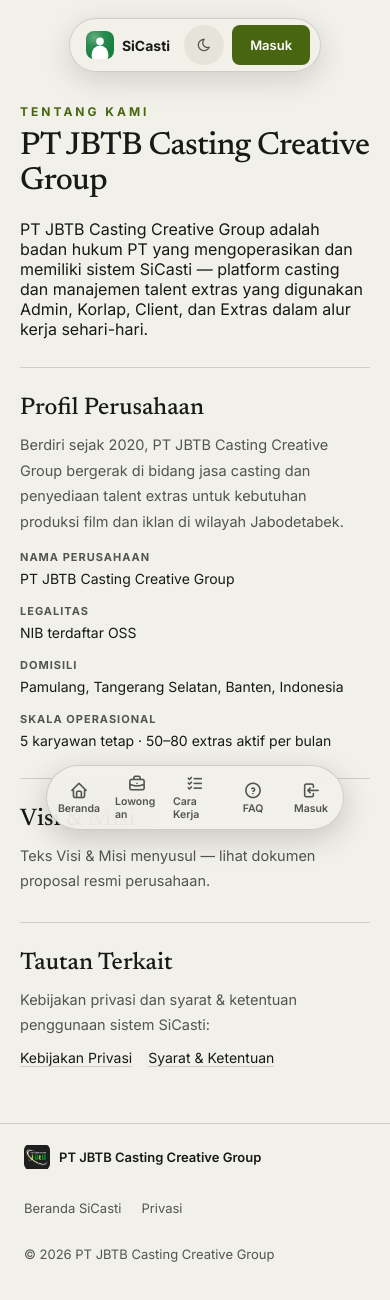
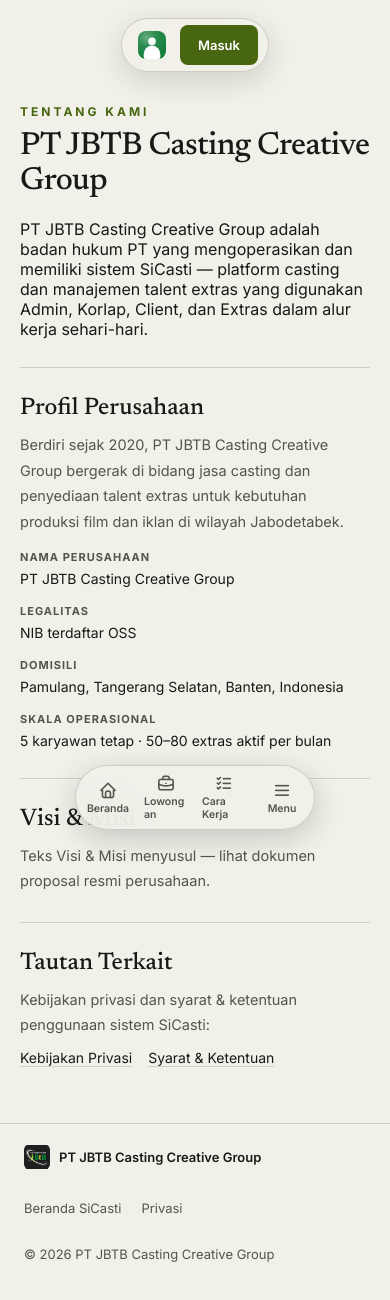
Before and after one commit to fakrl/extras, a Laravel app: page /tentang in a window 390 px wide. Shown: the top 1300 px of the page. Run offline with Laravel 12, Linux system fonts and the light colour scheme; parts of the project's set-up code (start-up, migrations or seed data) failed here and were passed over; some libraries are stand-ins or nearby versions.

Commit message:
feat(nav): pill mobile icon-only, dock 4 item, sheet menu list-group
Revisi pill-nav mobile: top pill cuma logo+avatar/masuk (teks brand &
theme toggle disembunyikan), dock bawah dipangkas 5->4 item (FAQ &
akun/masuk pindah), item Menu buka dialog sheet berisi switch tema,
FAQ, daftar talent (guest), dan link tentang/privasi/S&K. Komponen
list-group/list-row generik dipisah ke partial baru biar reusable.

```diff
--- /dev/null
+++ b/resources/views/partials/list-group-style.blade.php
@@ -0,0 +1,24 @@
+<style>
+    .list-group-label { display: block; font-size: 12px; font-weight: 700; letter-spacing: 1px; text-transform: uppercase; color: var(--hp-muted); margin: 0 20px 8px; }
+    .list-group { background: var(--hp-card); border-radius: 28px; overflow: hidden; margin: 0 16px 28px; }
+    .list-row {
+        display: flex; align-items: center; gap: 16px; min-height: 56px; padding: 0 20px;
+        border-top: 1px solid var(--hp-line); color: var(--hp-fg); text-decoration: none;
+    }
+    .list-row:first-child { border-top: none; }
+    .list-row > i:first-child { font-size: 24px; color: var(--hp-muted); flex-shrink: 0; }
+    .list-row .label { flex: 1; font-size: 16px; }
+    .list-row .t, .list-row .s { display: block; flex: 1; }
+    .list-row .t { font-size: 16px; }
+    .list-row .s { font-size: 12.5px; color: var(--hp-muted); margin-top: 2px; }
+    .list-row .chev { font-size: 18px; color: var(--hp-muted); opacity: .7; flex-shrink: 0; }
+    .list-row:hover, .list-row:focus-visible { background: var(--hp-bg); }
+    .list-row:focus-visible { outline: 2px solid var(--hp-accent); outline-offset: -2px; }
+    .list-row--accent > i:first-child, .list-row--accent .label { color: var(--hp-accent); }
+
+    .switch { position: relative; width: 44px; height: 26px; border-radius: 999px; border: none; background: var(--hp-line); padding: 0; cursor: pointer; flex-shrink: 0; }
+    .switch-thumb { position: absolute; top: 3px; left: 3px; width: 20px; height: 20px; border-radius: 50%; background: var(--hp-bg); transition: transform .15s ease; }
+    .switch[aria-checked="true"] { background: var(--hp-accent); }
+    .switch[aria-checked="true"] .switch-thumb { transform: translateX(18px); background: var(--hp-accent-on); }
+    .switch:focus-visible { outline: 2px solid var(--hp-accent); outline-offset: 2px; }
+</style>
--- a/resources/views/partials/pill-nav.blade.php
+++ b/resources/views/partials/pill-nav.blade.php
@@ -1,10 +1,11 @@
-{{-- Navbar pill mengambang (desktop) + dock bawah (mobile). Param: $page = 'home'|'tentang'. --}}
+{{-- Navbar pill mengambang (desktop) + dock bawah & sheet menu (mobile). Param: $page = 'home'|'tentang'. --}}
 @php
     $isHome = ($page ?? 'home') === 'home';
     $hrefLowongan = $isHome ? '#lowongan' : route('home').'#lowongan';
     $hrefCaraKerja = $isHome ? '#cara-kerja' : route('home').'#cara-kerja';
     $hrefFaq = $isHome ? '#faq' : route('home').'#faq';
 @endphp
+@include('partials.list-group-style')
 <style>
     main { padding-top: 84px; }
     .pill-nav { position: fixed; top: 18px; left: 0; right: 0; z-index: 200; display: flex; justify-content: center; padding: 0 16px; pointer-events: none; }
@@ -27,8 +28,17 @@
     .pill-nav :focus-visible { outline: 2px solid var(--hp-accent); outline-offset: 2px; }
 
     .bottom-dock { display: none; }
+    dialog#nav-sheet { margin: 0; width: 100%; max-width: 480px; border: none; border-radius: 24px 24px 0 0; padding: 0; background: var(--hp-bg); color: var(--hp-fg); position: fixed; left: 50%; bottom: 0; transform: translateX(-50%); max-height: 86vh; overflow-y: auto; }
+    dialog#nav-sheet::backdrop { background: rgba(0, 0, 0, .5); }
+    .nav-sheet-head { position: sticky; top: 0; display: flex; align-items: center; justify-content: space-between; padding: 18px 20px 10px; background: var(--hp-bg); }
+    .nav-sheet-title { font-size: 16px; font-weight: 700; }
+    .nav-sheet-close { width: 36px; height: 36px; border-radius: 50%; border: none; background: var(--hp-card); color: var(--hp-fg); display: flex; align-items: center; justify-content: center; cursor: pointer; }
+    .nav-sheet-body { padding-top: 6px; padding-bottom: calc(16px + env(safe-area-inset-bottom)); }
+
     @media (max-width: 768px) {
+        .pill-brand span { display: none; }
         .pill-links { display: none; }
+        .pill-nav .theme-toggle-btn { display: none; }
         main { padding-top: 72px; }
         .bottom-dock {
             display: flex; position: fixed; left: 50%; transform: translateX(-50%);
@@ -43,6 +53,7 @@
             display: flex; flex-direction: column; align-items: center; justify-content: center; gap: 2px;
             min-width: 56px; min-height: 48px; padding: 4px 6px; border-radius: 999px;
             color: var(--hp-muted); text-decoration: none; font-size: 10.5px; font-weight: 600;
+            border: none; background: none; font-family: inherit; cursor: pointer;
         }
         .bottom-dock-item i { font-size: 19px; }
         .bottom-dock-item:hover, .bottom-dock-item.is-active { color: var(--hp-fg); background: var(--hp-card); }
@@ -98,13 +109,62 @@
     <a href="{{ route('home') }}" class="bottom-dock-item" data-section="beranda"><i class="ti ti-home" aria-hidden="true"></i><span>Beranda</span></a>
     <a href="{{ $hrefLowongan }}" class="bottom-dock-item" data-section="lowongan"><i class="ti ti-briefcase" aria-hidden="true"></i><span>Lowongan</span></a>
     <a href="{{ $hrefCaraKerja }}" class="bottom-dock-item" data-section="cara-kerja"><i class="ti ti-list-check" aria-hidden="true"></i><span>Cara Kerja</span></a>
-    <a href="{{ $hrefFaq }}" class="bottom-dock-item" data-section="faq"><i class="ti ti-help-circle" aria-hidden="true"></i><span>FAQ</span></a>
-    @auth
-        <a href="/dashboard" class="bottom-dock-item"><i class="ti ti-user" aria-hidden="true"></i><span>Akun</span></a>
-    @else
-        <a href="{{ route('login') }}" class="bottom-dock-item"><i class="ti ti-login" aria-hidden="true"></i><span>Masuk</span></a>
-    @endauth
+    <button type="button" class="bottom-dock-item" id="dock-menu-item" aria-haspopup="dialog" aria-controls="nav-sheet"><i class="ti ti-menu-2" aria-hidden="true"></i><span>Menu</span></button>
 </nav>
+
+<dialog id="nav-sheet" aria-label="Menu">
+    <div class="nav-sheet-head">
+        <span class="nav-sheet-title">Menu</span>
+        <button type="button" class="nav-sheet-close" id="nav-sheet-close" aria-label="Tutup menu"><i class="ti ti-x" aria-hidden="true"></i></button>
+    </div>
+    <div class="nav-sheet-body">
+        <span class="list-group-label">Tampilan</span>
+        <div class="list-group">
+            <div class="list-row">
+                <i class="ti ti-moon" aria-hidden="true"></i>
+                <span class="label">Tema gelap</span>
+                <button type="button" class="switch" id="sheet-theme-switch" role="switch" aria-checked="false" aria-label="Tema gelap">
+                    <span class="switch-thumb"></span>
+                </button>
+            </div>
+        </div>
+
+        <span class="list-group-label">Jelajah</span>
+        <div class="list-group">
+            <a href="{{ $hrefFaq }}" class="list-row" id="sheet-faq">
+                <i class="ti ti-help-circle" aria-hidden="true"></i>
+                <span class="label">FAQ</span>
+                <i class="ti ti-chevron-right chev" aria-hidden="true"></i>
+            </a>
+            @guest
+                <a href="{{ route('register') }}" class="list-row list-row--accent">
+                    <i class="ti ti-user-plus" aria-hidden="true"></i>
+                    <span class="label">Daftar sebagai talent</span>
+                    <i class="ti ti-chevron-right chev" aria-hidden="true"></i>
+                </a>
+            @endguest
+        </div>
+
+        <span class="list-group-label">Info</span>
+        <div class="list-group">
+            <a href="{{ route('tentang') }}" class="list-row">
+                <i class="ti ti-building" aria-hidden="true"></i>
+                <span class="label">Tentang PT JBTB</span>
+                <i class="ti ti-chevron-right chev" aria-hidden="true"></i>
+            </a>
+            <a href="{{ route('privacy-policy') }}" class="list-row">
+                <i class="ti ti-lock" aria-hidden="true"></i>
+                <span class="label">Privasi</span>
+                <i class="ti ti-chevron-right chev" aria-hidden="true"></i>
+            </a>
+            <a href="{{ route('syarat-ketentuan') }}" class="list-row">
+                <i class="ti ti-file-text" aria-hidden="true"></i>
+                <span class="label">Syarat dan ketentuan</span>
+                <i class="ti ti-chevron-right chev" aria-hidden="true"></i>
+            </a>
+        </div>
+    </div>
+</dialog>
 
 <script>
 (function () {
@@ -112,14 +172,58 @@
     var targets = ['beranda', 'lowongan', 'cara-kerja', 'faq']
         .map(function (id) { return document.getElementById(id); })
         .filter(Boolean);
-    if (!navLinks.length || !targets.length || !('IntersectionObserver' in window)) return;
+    if (navLinks.length && targets.length && 'IntersectionObserver' in window) {
+        function setActive(id) {
+            navLinks.forEach(function (a) { a.classList.toggle('is-active', a.getAttribute('data-section') === id); });
+        }
+        var obs = new IntersectionObserver(function (entries) {
+            entries.forEach(function (entry) { if (entry.isIntersecting) setActive(entry.target.id); });
+        }, { rootMargin: '-45% 0px -50% 0px' });
+        targets.forEach(function (t) { obs.observe(t); });
+    }
 
-    function setActive(id) {
-        navLinks.forEach(function (a) { a.classList.toggle('is-active', a.getAttribute('data-section') === id); });
+    var sheet = document.getElementById('nav-sheet');
+    var menuItem = document.getElementById('dock-menu-item');
+    var closeBtn = document.getElementById('nav-sheet-close');
+    if (sheet && menuItem) {
+        menuItem.addEventListener('click', function () { sheet.showModal(); });
+        sheet.addEventListener('click', function (e) { if (e.target === sheet) sheet.close(); });
+        if (closeBtn) closeBtn.addEventListener('click', function () { sheet.close(); });
+        new MutationObserver(function () { menuItem.classList.toggle('is-active', sheet.open); })
+            .observe(sheet, { attributes: true, attributeFilter: ['open'] });
     }
-    var obs = new IntersectionObserver(function (entries) {
-        entries.forEach(function (entry) { if (entry.isIntersecting) setActive(entry.target.id); });
-    }, { rootMargin: '-45% 0px -50% 0px' });
-    targets.forEach(function (t) { obs.observe(t); });
+
+    var faqLink = document.getElementById('sheet-faq');
+    if (sheet && faqLink) {
+        faqLink.addEventListener('click', function (e) {
+            var href = faqLink.getAttribute('href');
+            sheet.close();
+            if (href.charAt(0) === '#') {
+                e.preventDefault();
+                var target = document.getElementById(href.slice(1));
+                if (target) target.scrollIntoView({ behavior: 'smooth' });
+            }
+        });
+    }
+
+    var themeSwitch = document.getElementById('sheet-theme-switch');
+    var themeIcon = document.getElementById('theme-icon');
+    var themeToggle = document.getElementById('theme-toggle');
+    function syncTheme() {
+        var dark = document.documentElement.getAttribute('data-theme') === 'dark';
+        if (themeSwitch) themeSwitch.setAttribute('aria-checked', dark ? 'true' : 'false');
+        if (themeIcon) themeIcon.className = dark ? 'ti ti-sun' : 'ti ti-moon';
+        if (themeToggle) themeToggle.setAttribute('aria-pressed', dark ? 'true' : 'false');
+    }
+    syncTheme();
+    if (themeSwitch) {
+        themeSwitch.addEventListener('click', function () {
+            var next = document.documentElement.getAttribute('data-theme') === 'dark' ? 'light' : 'dark';
+            document.documentElement.setAttribute('data-theme', next);
+            try { localStorage.setItem('jbtb-theme-v2', next); } catch (e) {}
+            syncTheme();
+        });
+    }
+    new MutationObserver(syncTheme).observe(document.documentElement, { attributes: true, attributeFilter: ['data-theme'] });
 })();
 </script>
```
